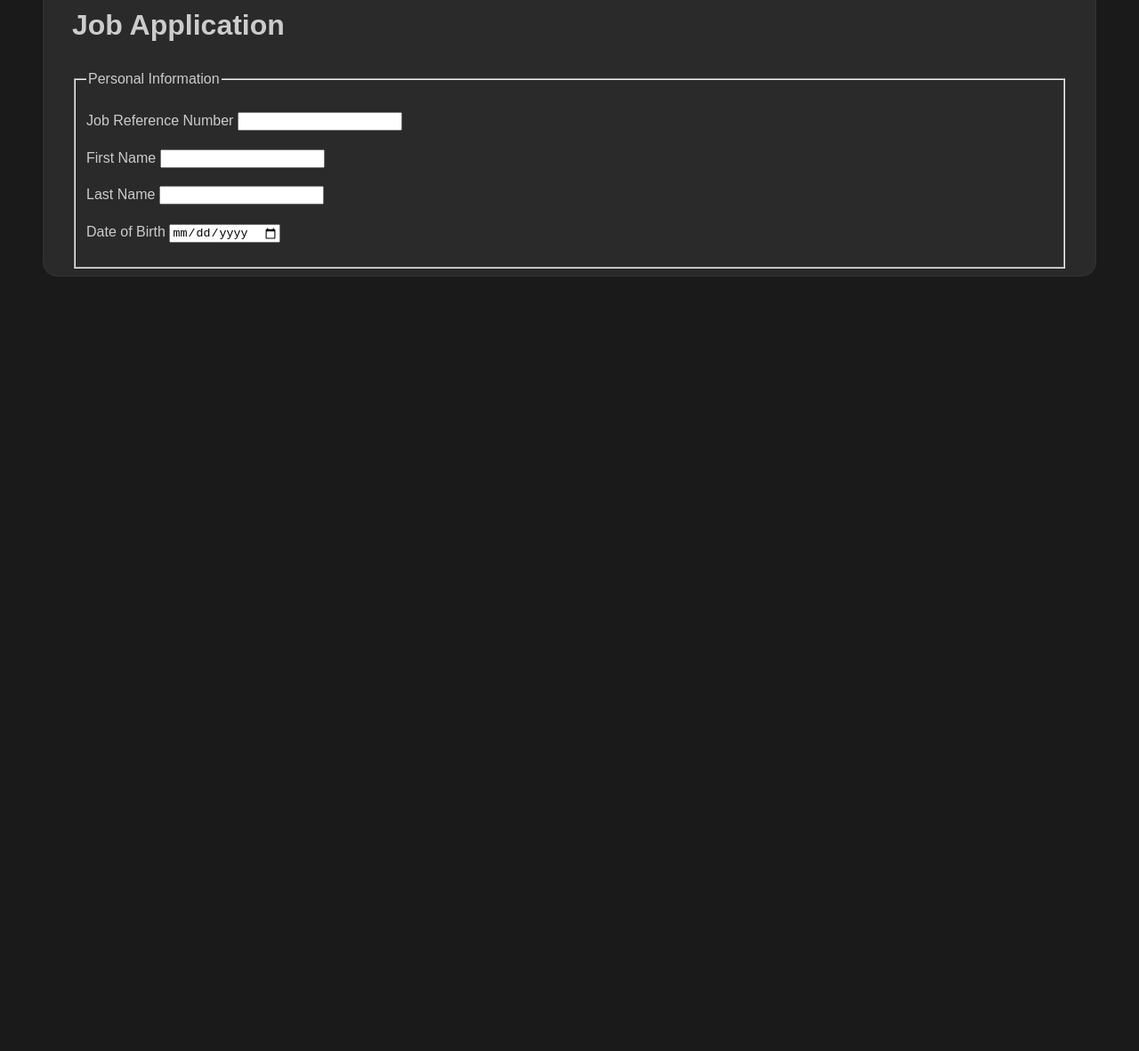
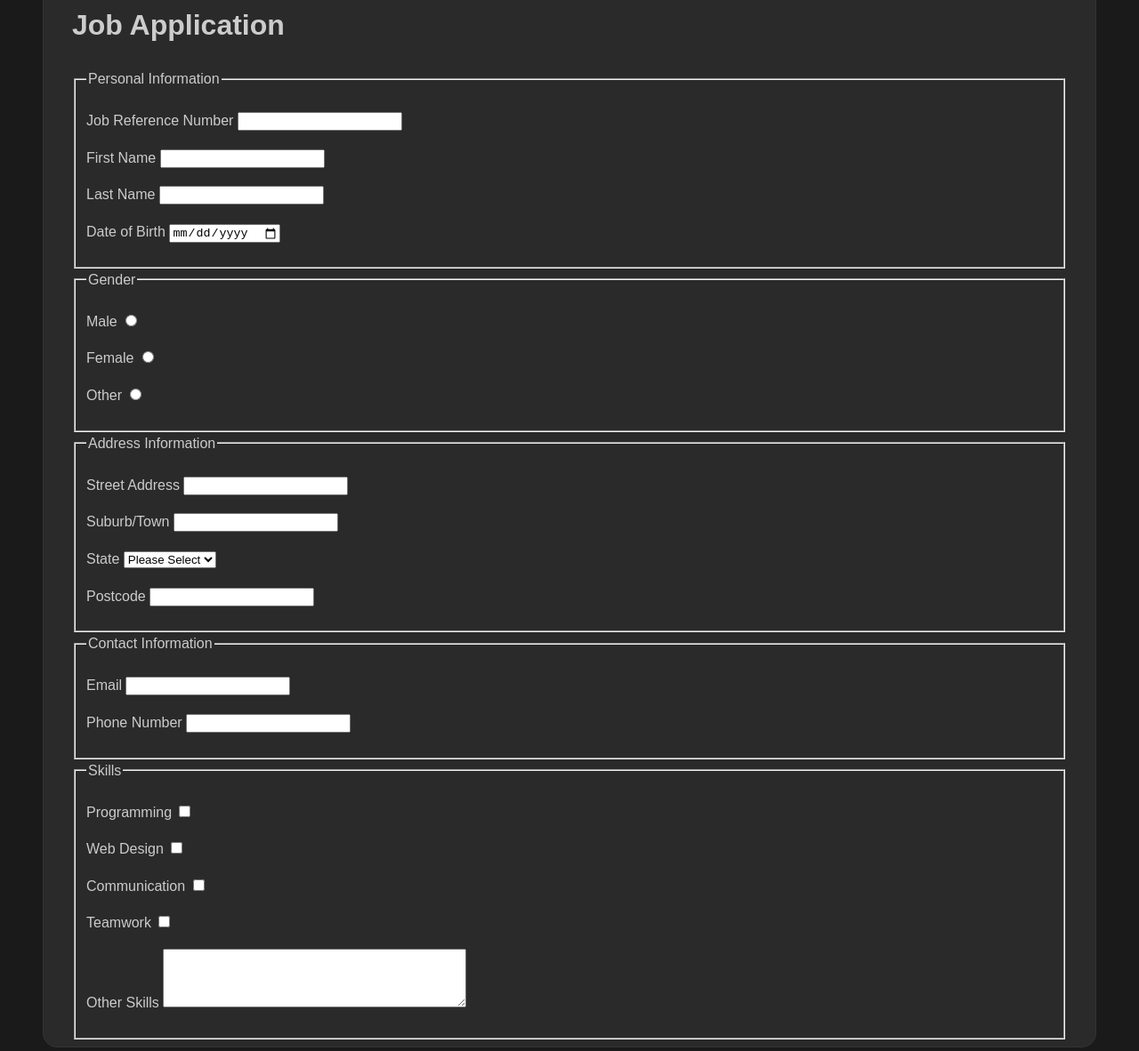
Before and after one commit to majisticswin/PandaMice, a plain HTML site: page apply.html in a window 1280 px wide. Shown: the part 1217-2399 px from the top of the page at 89% size. Before the commit the page ends 1532 px from the top, so only its background shows below. Drawn offline with Linux system fonts and the light colour scheme.

Commit message:
Gender +Address Information + Contact Information + Skills

```diff
--- a/apply.html
+++ b/apply.html
@@ -60,5 +60,89 @@
             <input type="date" id="dob" name="dob" required />
           </p>
         </fieldset>
+        <!-- Gender -->
+        <fieldset class="job_apply_page">
+          <legend>Gender</legend>
+          <p>
+            <label for="male">Male</label>
+            <input type="radio" id="male" name="gender" value="male" required />
+          </p>
+          <p>
+            <label for="female">Female</label>
+            <input type="radio" id="female" name="gender" value="female" />
+          </p>
+          <p>
+            <label for="other">Other</label>
+            <input type="radio" id="other" name="gender" value="other" />
+          </p>
+        </fieldset>
+        <!-- Address Information -->
+        <fieldset class="job_apply_page grey_content_section">
+          <legend class="legend_2">Address Information</legend>
+          <p>
+            <label for="street">Street Address</label>
+            <input type="text" id="street" name="street" maxlength="40" required />
+          </p>
+          <p>
+            <label for="suburb">Suburb/Town</label>
+            <input type="text" id="suburb" name="suburb" maxlength="40" required />
+          </p>
+          <p>
+            <label for="state">State</label>
+            <select id="state" name="state" required>
+              <option value="">Please Select</option>
+              <option value="VIC">VIC</option>
+              <option value="NSW">NSW</option>
+              <option value="QLD">QLD</option>
+              <option value="NT">NT</option>
+              <option value="WA">WA</option>
+              <option value="SA">SA</option>
+              <option value="TAS">TAS</option>
+              <option value="ACT">ACT</option>
+            </select>
+          </p>
+          <p>
+            <label for="postcode">Postcode</label>
+            <input type="text" id="postcode" name="postcode" maxlength="4" required />
+          </p>
+        </fieldset>
+
+        <!-- Contact Information -->
+        <fieldset class="job_apply_page">
+          <legend>Contact Information</legend>
+          <p>
+            <label for="email">Email</label>
+            <input type="email" id="email" name="email" required />
+          </p>
+          <p>
+            <label for="phone">Phone Number</label>
+            <input type="text" id="phone" name="phone" maxlength="12" required />
+          </p>
+        </fieldset>
+
+        <!-- Skills -->
+        <fieldset class="job_apply_page grey_content_section">
+          <legend class="legend_2">Skills</legend>
+          <p>
+            <label for="skill1">Programming</label>
+            <input type="checkbox" id="skill1" name="skills[]" value="programming" />
+          </p>
+          <p>
+            <label for="skill2">Web Design</label>
+            <input type="checkbox" id="skill2" name="skills[]" value="design" />
+          </p>
+          <p>
+            <label for="skill3">Communication</label>
+            <input type="checkbox" id="skill3" name="skills[]" value="communication" />
+          </p>
+          <p>
+            <label for="skill4">Teamwork</label>
+            <input type="checkbox" id="skill4" name="skills[]" value="teamwork" />
+          </p>
+          <p>
+            <label for="otherskills">Other Skills</label>
+            <textarea id="otherskills" name="otherskills" rows="4" cols="40"></textarea>
+          </p>
+        </fieldset>
        </form>
      </main>
```
